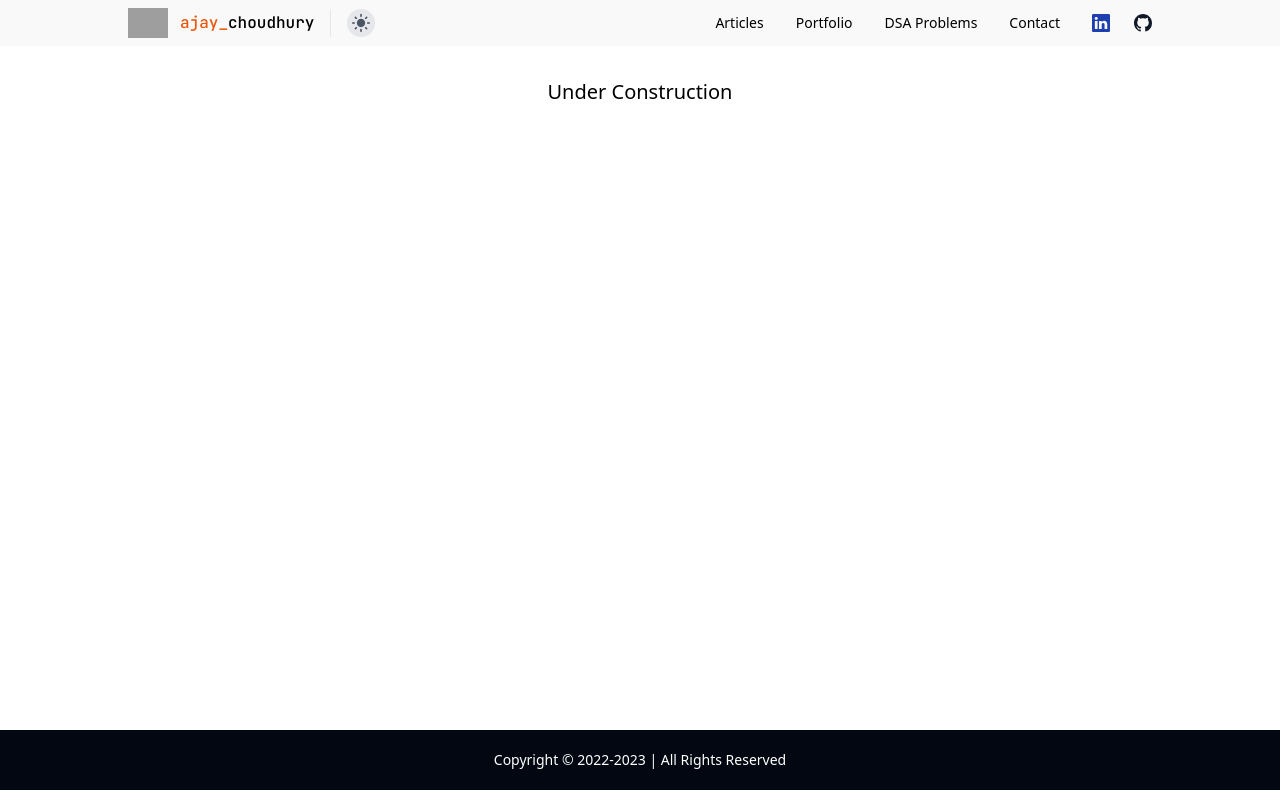
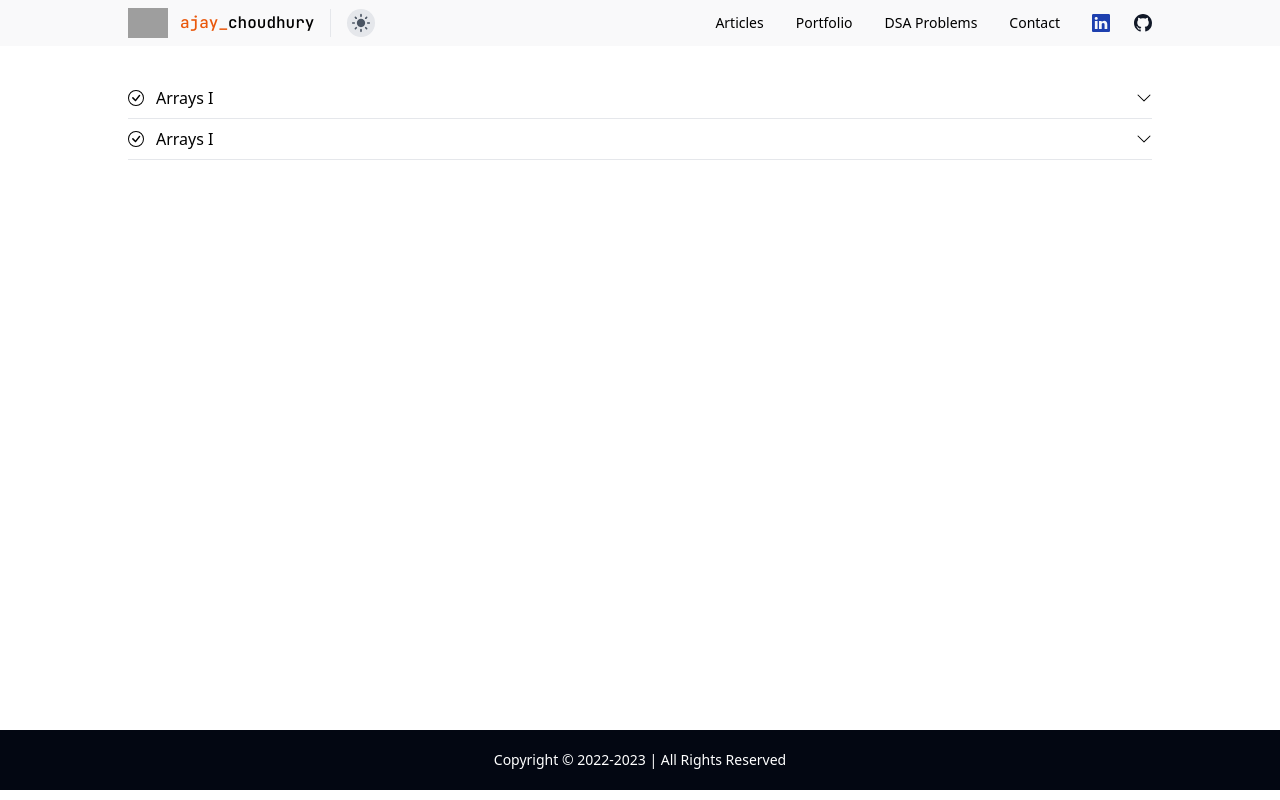
Before and after one commit to ajaycc17/personal-blog, a Next.js app: page /dsa in a window 1280 px wide. Built offline with nearby package versions, Linux system fonts and the light colour scheme; grey boxes are pictures that could not be loaded.

Commit message:
fix: revalidation fixing

```diff
--- a/app/blog/[postId]/page.tsx
+++ b/app/blog/[postId]/page.tsx
@@ -7,7 +7,7 @@ import { getPostsMeta, getPostByName } from "@/lib/posts";
 import { notFound } from "next/navigation";
 import "highlight.js/styles/github-dark.css";
 
-export const revalidate = 300;
+export const revalidate = 60;
 
 type Props = {
     params: {
@@ -45,11 +45,11 @@ export default async function Post({ params: { postId } }: Props) {
             {tag}
         </Link>
     ));
-
+    // var BlockMath = ReactKaTeX.BlockMath;
     return (
         <div className="fade-in py-8 px-2">
             <div className="max-w-5xl mx-auto flex gap-4">
-                <div className="md:w-3/5">
+                <div className="w-full md:w-3/5">
                     <h2 className="font-medium text-xl pb-3">{meta.title}</h2>
                     <div className="flex items-center gap-2 pb-3 border-b">
                         <Image
@@ -68,11 +68,15 @@ export default async function Post({ params: { postId } }: Props) {
                     <div className="pt-4 orb-blog-content">{content}</div>
                 </div>
                 <div className="hidden md:block md:w-2/5 border-l pl-4">
+                    <div className="sticky top-16">
                         <DsaProbSide />
                         <div className="pt-4 gap-2 mb-4 flex flex-wrap items-center">
                             <h2 className="font-medium">Tagged with:</h2>
                             {tags.map((tag, i) => (
-                            <div key={i} className="text-sm font-medium font-mono capitalize bg-gray-200 dark:bg-gray-700 hover:bg-blue-800 hover:text-white dark:hover:bg-blue-300 dark:hover:text-black py-0.5 px-2 rounded">
+                                <div
+                                    key={i}
+                                    className="text-sm font-medium font-mono capitalize bg-gray-200 dark:bg-gray-700 hover:bg-blue-800 hover:text-white dark:hover:bg-blue-300 dark:hover:text-black py-0.5 px-2 rounded"
+                                >
                                     {tag}
                                 </div>
                             ))}
@@ -80,5 +84,6 @@ export default async function Post({ params: { postId } }: Props) {
                     </div>
                 </div>
             </div>
+        </div>
     );
 }
--- a/app/blog/page.tsx
+++ b/app/blog/page.tsx
@@ -3,7 +3,7 @@ import ArticleListItem from "../components/ArticleListItem";
 import DsaProbSide from "../components/DsaProbSide";
 import { getPostsMeta } from "@/lib/posts";
 
-export const revalidate = 300;
+export const revalidate = 60;
 
 export default async function Blog() {
     const posts = await getPostsMeta();
@@ -22,7 +22,9 @@ export default async function Blog() {
                     </div>
                 </div>
                 <div className="hidden md:block md:w-2/5 border-l pl-4">
-                    <DsaProbSide />
+                    <div className="sticky top-16">
+                        <DsaProbSide />
+                    </div>
                 </div>
             </div>
         </div>
--- /dev/null
+++ b/app/components/Blockeq.tsx
@@ -0,0 +1,7 @@
+import React from "react";
+import "katex/dist/katex.min.css";
+import { BlockMath } from "react-katex";
+
+export default function Blockeq(props: { eq: string }) {
+    return <BlockMath>{props.eq}</BlockMath>;
+}
--- /dev/null
+++ b/app/components/Ineq.tsx
@@ -0,0 +1,7 @@
+import React from "react";
+import "katex/dist/katex.min.css";
+import { InlineMath } from "react-katex";
+
+export default function Ineq(props: { eq: string }) {
+    return <InlineMath>{props.eq}</InlineMath>;
+}
--- a/app/dsa/page.tsx
+++ b/app/dsa/page.tsx
@@ -1,10 +1,26 @@
 import React from "react";
+import { BsChevronDown, BsCheckCircle } from "react-icons/bs";
+
+export const revalidate = 60;
 
 export default function page() {
     return (
-        <div className="fade-in">
-            <div className="max-w-5xl mx-auto flex justify-center py-8">
-                <h2 className="text-xl font-medium">Under Construction</h2>
+        <div className="fade-in py-8 px-2">
+            <div className="max-w-5xl mx-auto">
+                <div className="flex justify-between items-center py-2 border-b">
+                    <h2 className="flex items-center gap-3">
+                        <BsCheckCircle />
+                        Arrays I
+                    </h2>
+                    <BsChevronDown />
+                </div>
+                <div className="flex justify-between items-center py-2 border-b">
+                    <h2 className="flex items-center gap-3">
+                        <BsCheckCircle />
+                        Arrays I
+                    </h2>
+                    <BsChevronDown />
+                </div>
             </div>
         </div>
     );
--- a/app/page.tsx
+++ b/app/page.tsx
@@ -1,7 +1,7 @@
 import Hero from "./components/Hero";
 import Articles from "./components/Articles";
 
-export const revalidate = 300;
+export const revalidate = 60;
 
 export default function Home() {
     return (
--- a/app/tags/[tag]/page.tsx
+++ b/app/tags/[tag]/page.tsx
@@ -2,7 +2,7 @@ import ArticleListItem from "@/app/components/ArticleListItem";
 import DsaProbSide from "@/app/components/DsaProbSide";
 import { getPostsMeta } from "@/lib/posts";
 
-export const revalidate = 300;
+export const revalidate = 60;
 
 type Props = {
     params: {
--- a/lib/posts.ts
+++ b/lib/posts.ts
@@ -4,6 +4,8 @@ import rehypeHighlight from "rehype-highlight/lib";
 import rehypeSlug from "rehype-slug";
 import Video from "@/app/components/Video";
 import CustomImage from "@/app/components/CustomImage";
+import Ineq from "@/app/components/Ineq";
+import Blockeq from "@/app/components/Blockeq";
 
 type Filetree = {
     tree: [
@@ -42,6 +44,8 @@ export async function getPostByName(
         components: {
             Video,
             CustomImage,
+            Ineq,
+            Blockeq,
         },
         options: {
             parseFrontmatter: true,
```
Also changed, not shown: package.json (+8 -6 lines), 1 other file (tests, documents, lock files or other folders). Lines whose indentation alone changed are shown as unchanged.
